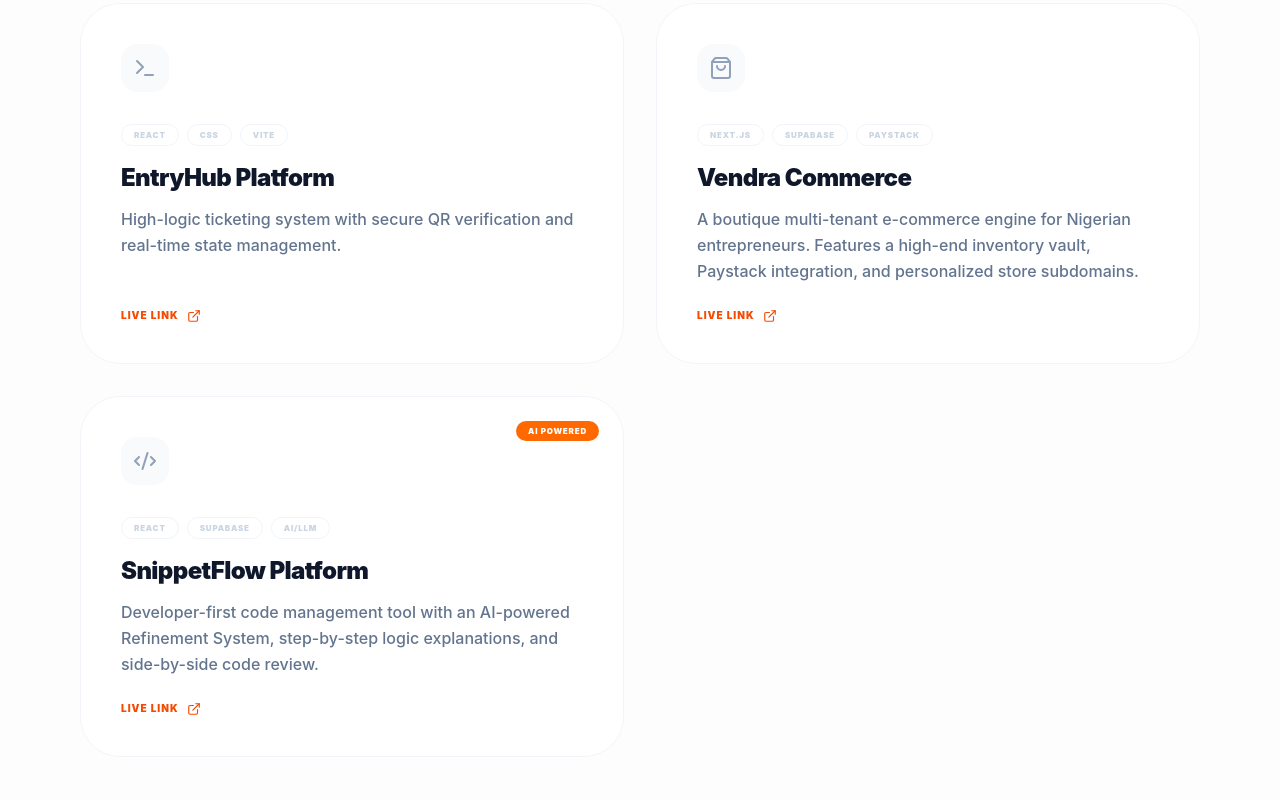
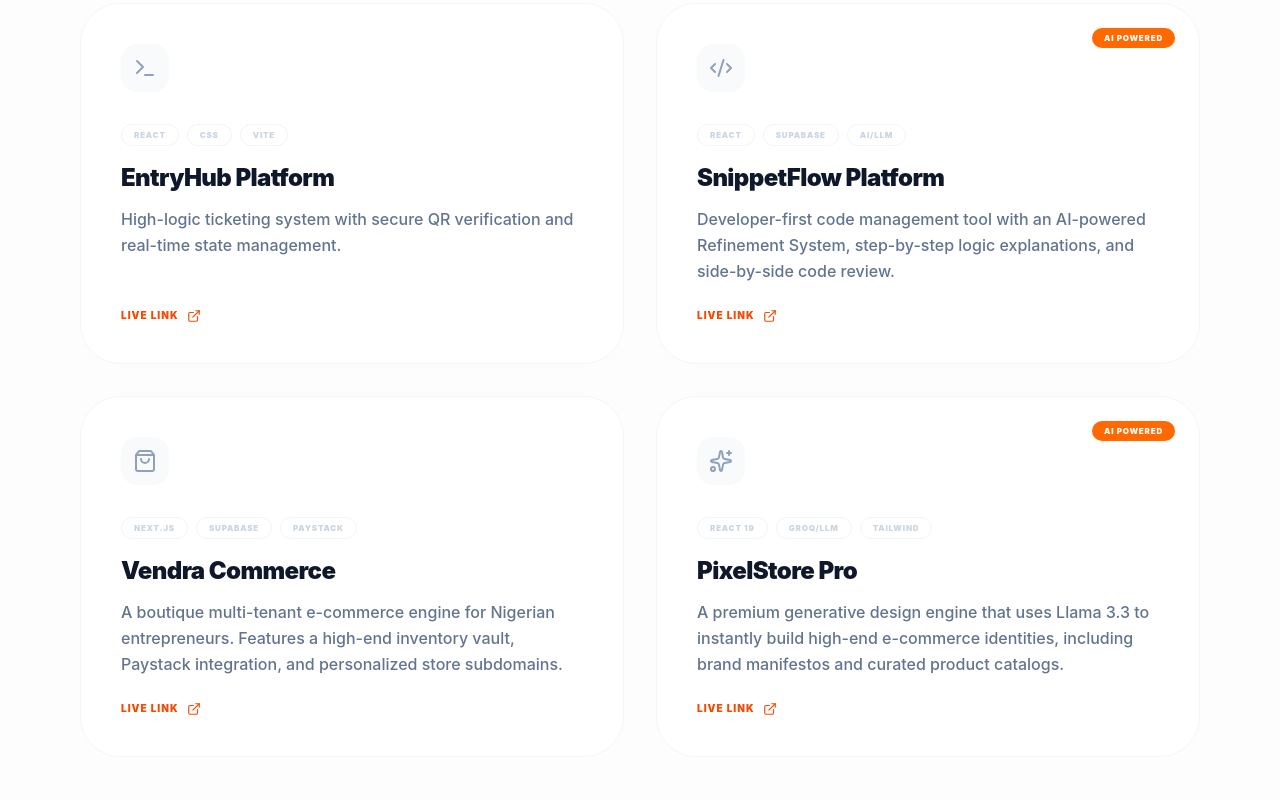
Before and after one commit to bolujolayemi-a11y/boluwatife-portfolio, a React app: page / in a window 1280 px wide. Shown: the part 1560-2360 px from the top of the page. Built offline with nearby package versions, Linux system fonts and the light colour scheme; the HTML template or start-up script is replaced by a standard one.

Commit message:
feat: update

```diff
--- a/src/App.jsx
+++ b/src/App.jsx
@@ -11,7 +11,8 @@
   ArrowRight,
   Code2,
   ShoppingBag,
-  Globe
+  Globe,
+  Sparkles
 } from 'lucide-react';
 import { motion, AnimatePresence } from 'framer-motion';
 
@@ -139,6 +140,14 @@
                   link="https://entryhub-web-platform-tuwr.vercel.app/"
                 />
                 <ProjectCard
+                  title="SnippetFlow Platform"
+                  desc="Developer-first code management tool with an AI-powered Refinement System, step-by-step logic explanations, and side-by-side code review."
+                  tags={['React', 'Supabase', 'AI/LLM']}
+                  icon={<Code2 />}
+                  isAI={true}
+                  link="https://snippet-flow-xi.vercel.app/"
+                />
+                <ProjectCard
                   title="Vendra Commerce"
                   desc="A boutique multi-tenant e-commerce engine for Nigerian entrepreneurs. Features a high-end inventory vault, Paystack integration, and personalized store subdomains."
                   tags={['Next.js', 'Supabase', 'Paystack']}
@@ -146,13 +155,14 @@
                   link="https://vendra.name.ng"
                 />
                 <ProjectCard
-                  title="SnippetFlow Platform"
-                  desc="Developer-first code management tool with an AI-powered Refinement System, step-by-step logic explanations, and side-by-side code review."
-                  tags={['React', 'Supabase', 'AI/LLM']}
-                  icon={<Code2 />}
+                  title="PixelStore Pro"
+                  desc="A premium generative design engine that uses Llama 3.3 to instantly build high-end e-commerce identities, including brand manifestos and curated product catalogs."
+                  tags={['React 19', 'Groq/LLM', 'Tailwind']}
+                  icon={<Sparkles />}
                   isAI={true}
-                  link="https://snippet-flow-xi.vercel.app/"
+                  link="https://pixel-store-mu.vercel.app/"
                 />
+
               </>
             ) : (
               <>
```
